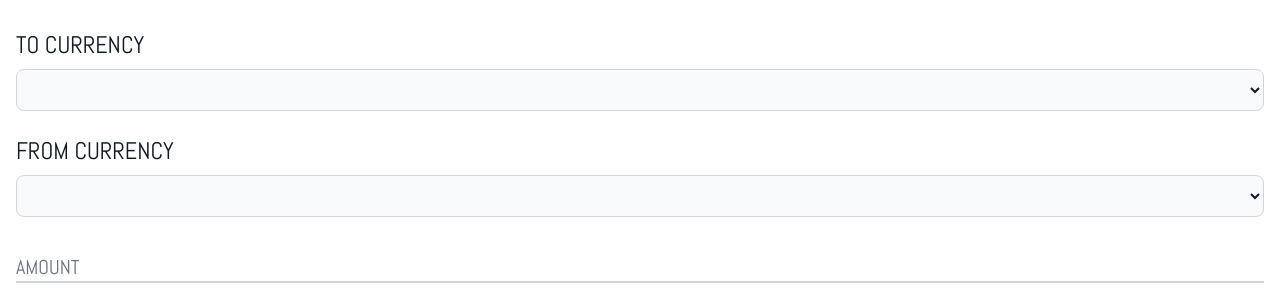
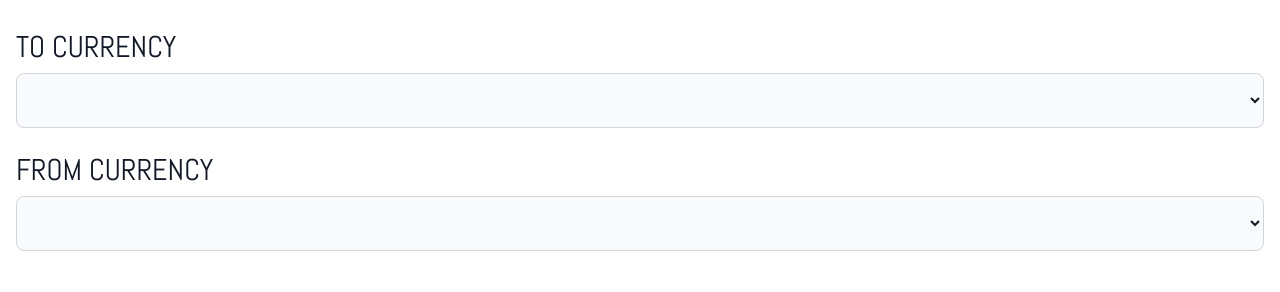
Before and after one commit to GourabMCFC/Currency-Converter, a website built with Vite: page index.html in a window 1280 px wide. Shown: the part 75-367 px from the top of the page. Built offline with nearby package versions, Linux system fonts and the light colour scheme; no server answers.

Commit message:
Final Bug Fixes

```diff
--- a/index.html
+++ b/index.html
@@ -73,23 +73,23 @@
                 <div class="relative z-0 w-full mb-6 group">
                     <label
                         for="to"
-                        class="block mb-2 text-xl md:text-2xl font-medium text-gray-900 dark:text-white"
+                        class="block mb-2 text-2xl md:text-3xl font-medium text-gray-900 dark:text-white"
                         >To Currency</label
                     >
                     <select
                         id="to"
-                        class="bg-gray-50 border border-gray-300 text-gray-900 text-sm rounded-lg focus:ring-blue-500 focus:border-blue-500 block w-full p-2.5 dark:bg-gray-700 dark:border-gray-600 dark:placeholder-gray-400 dark:text-white dark:focus:ring-blue-500 dark:focus:border-blue-500 uppercase"
+                        class="bg-gray-50 border border-gray-300 text-gray-900 rounded-lg focus:ring-blue-500 focus:border-blue-500 block w-full p-2.5 dark:bg-gray-700 dark:border-gray-600 dark:placeholder-gray-400 dark:text-white dark:focus:ring-blue-500 dark:focus:border-blue-500 uppercase text-xl md:text-2xl"
                     ></select>
                 </div>
                 <div class="relative z-0 w-full mb-6 group">
                     <label
                         for="from"
-                        class="block mb-2 text-xl md:text-2xl font-medium text-gray-900 dark:text-white"
+                        class="block mb-2 text-2xl md:text-3xl font-medium text-gray-900 dark:text-white"
                         >From Currency</label
                     >
                     <select
                         id="from"
-                        class="bg-gray-50 border border-gray-300 text-gray-900 text-sm rounded-lg focus:ring-blue-500 focus:border-blue-500 block w-full p-2.5 dark:bg-gray-700 dark:border-gray-600 dark:placeholder-gray-400 dark:text-white dark:focus:ring-blue-500 dark:focus:border-blue-500 uppercase"
+                        class="bg-gray-50 border border-gray-300 text-gray-900 rounded-lg focus:ring-blue-500 focus:border-blue-500 block w-full p-2.5 dark:bg-gray-700 dark:border-gray-600 dark:placeholder-gray-400 dark:text-white dark:focus:ring-blue-500 dark:focus:border-blue-500 uppercase text-xl md:text-2xl"
                     ></select>
                 </div>
                 <div class="relative z-0 w-full mb-6 group">
@@ -97,7 +97,7 @@
                         type="number"
                         name="val"
                         id="val"
-                        class="block py-2.5 px-0 w-full text-sm text-gray-900 bg-transparent border-0 border-b-2 border-gray-300 appearance-none dark:text-white dark:border-gray-600 dark:focus:border-blue-500 focus:outline-none focus:ring-0 focus:border-blue-600 peer"
+                        class="block py-2.5 px-0 w-full text-xl md:text-2xl text-gray-900 bg-transparent border-0 border-b-2 border-gray-300 appearance-none dark:text-white dark:border-gray-600 dark:focus:border-blue-500 focus:outline-none focus:ring-0 focus:border-blue-600 peer"
                         placeholder=" "
                         required
                     />
--- a/index.js
+++ b/index.js
@@ -33,7 +33,7 @@ populate
 // Method
 const display = (value, answer, to, from, type) => {
     let msg;
-    if (type) msg = `${value} ${to} => ${answer.toFixed(2)} ${from}`;
+    if (type) msg = `${value} (${to}) => ${answer.toFixed(2)} (${from})`;
     else msg = `${value} error`;
     output.innerHTML = msg;
     val.value = '';
```
